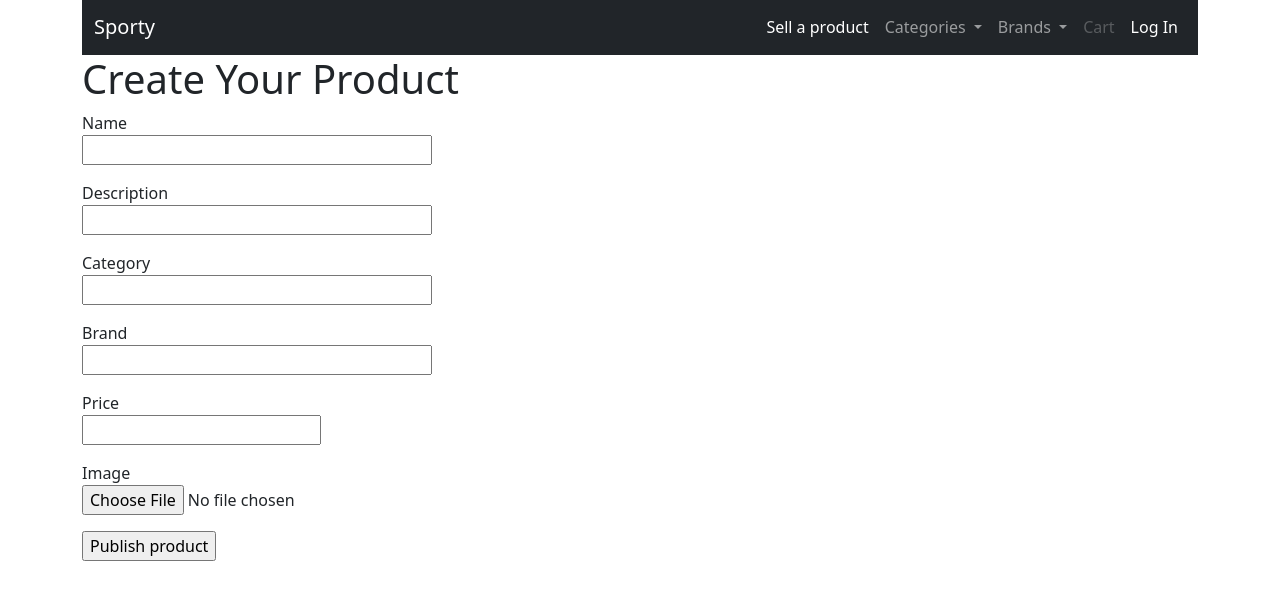
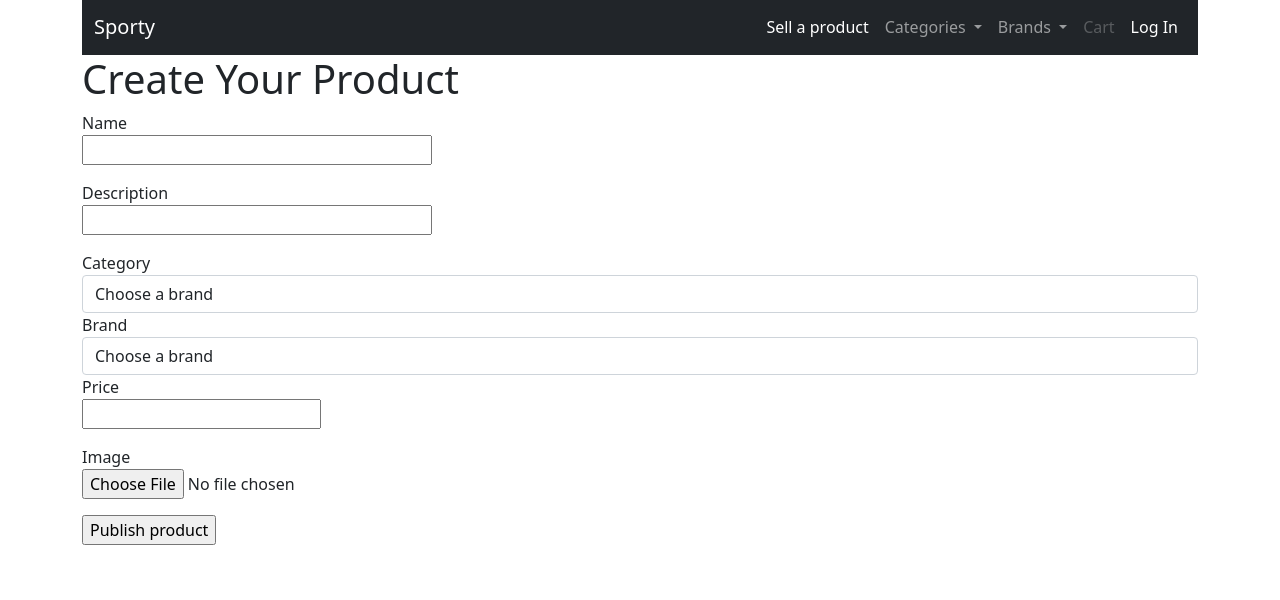
Before and after one commit to OyugoObonyo/sporty, a Flask app: template app/templates/create.html in a window 1280 px wide. Shown: the part 75-675 px from the top of the page. Run offline with Flask 2, Linux system fonts and the light colour scheme; tables that the repository leaves empty hold one stand-in row (values such as "Sample post"); the template is opened without the code that fills it: values that come from a table or form of the project are taken from there, most other values are stand-ins (such as "Sample title", 1, 10 or a date in 2020); one stand-in notice (Sample message) is shown; some libraries are stand-ins or nearby versions.

Commit message:
Create dropdown options for brand and category

```diff
--- a/app/templates/create.html
+++ b/app/templates/create.html
@@ -18,20 +18,20 @@
             <span style="color: red;">[{{ error }}]</span>
         {% endfor %}
     </p>
-    <p>
-        {{ form.category.label }}<br>
-        {{ form.category(size=32) }}<br>
-        {% for error in form.category.errors %}
-            <span style="color: red;">[{{ error }}]</span>
+    <label for="category">Category</label>
+    <select name="category" id="category" class="form-control" required>
+        <option value="">Choose a brand</option>
+        {% for category in categories %}
+        <option value="{{ category }}"> {{ category }} </option>
         {% endfor %}
-    </p>
-    <p>
-        {{ form.brand.label }}<br>
-        {{ form.brand(size=32) }}<br>
-        {% for error in form.brand.errors %}
-            <span style="color: red;">[{{ error }}]</span>
+    </select>
+    <label for="brand">Brand</label>
+    <select name="brand" id="brand" class="form-control" required>
+        <option value="">Choose a brand</option>
+        {% for brand in brands %}
+        <option value="{{ brand }}"> {{ brand }} </option>
         {% endfor %}
-    </p>
+    </select>
     <p>
         {{ form.price.label }}<br>
         {{ form.price(size=32) }}<br>
```
